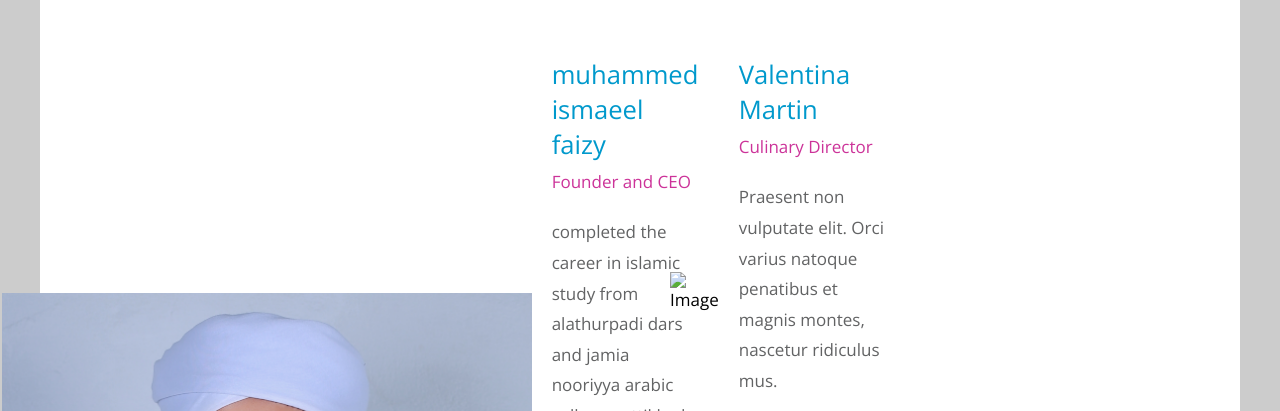
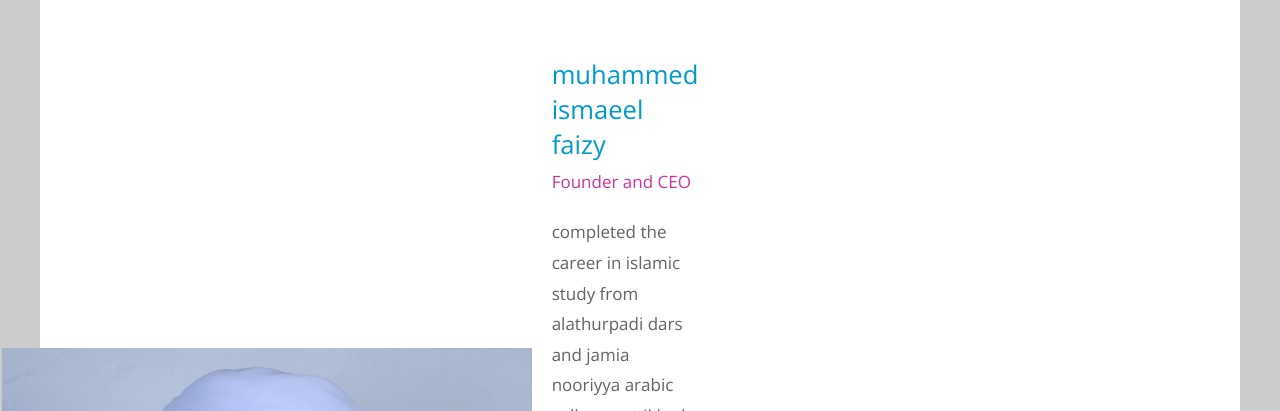
Before and after one commit to madinululoomsmartdars/madinululoomsmartdars, a plain HTML site: page about.html in a window 1280 px wide. Shown: the part 688-1099 px from the top of the page. Drawn offline with nearby package versions, Linux system fonts and the light colour scheme.

Commit message:
Update about.html

```diff
--- a/about.html
+++ b/about.html
@@ -62,19 +62,7 @@ https://templatemo.com/tm-539-simple-house
 									<a href="https://twitter.com" class="tm-social-link"><i class="fab fa-twitter tm-social-icon"></i></a>
 									<a href="https://instagram.com" class="tm-social-link"><i class="fab fa-instagram tm-social-icon"></i></a>
 								</div>
-							</figcaption>
-						</figure>
-					</article>
-					<article class="col-lg-6">
 
-					<article class="col-lg-6">
-						<figure class="tm-person">
-							<img src="img/about-04.jpg" alt="Image" class="img-fluid tm-person-img" />
-							<figcaption class="tm-person-description">
-								<h4 class="tm-person-name">Valentina Martin</h4>
-								<p class="tm-person-title">Culinary Director</p>
-								<p class="tm-person-about">Praesent non vulputate elit. Orci varius
-								natoque penatibus et magnis montes, nascetur ridiculus mus.</p>
 								<div>
 									<a href="https://fb.com" class="tm-social-link"><i class="fab fa-facebook tm-social-icon"></i></a>
 									<a href="https://twitter.com" class="tm-social-link"><i class="fab fa-twitter tm-social-icon"></i></a>
```
